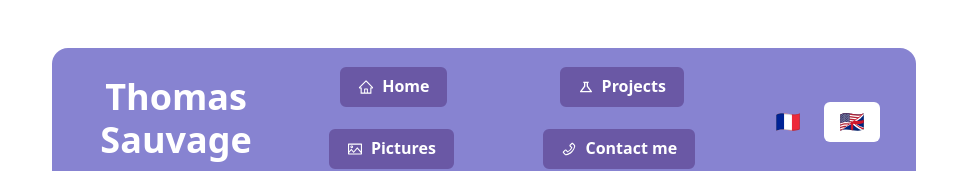
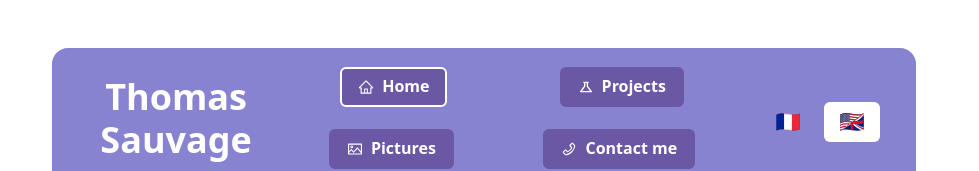
Before and after one commit to ThomasSauvage/react-website, a React (Vite) app: page /#/en in a window 1280 px wide. Shown: the top 171 px of the page, without its empty margins (156-1135 px from the left). Built offline with nearby package versions, Linux system fonts and the light colour scheme.

Commit message:
feat: update sitemap with localized urls

```diff
--- a/src/pages/NavBar.tsx
+++ b/src/pages/NavBar.tsx
@@ -62,7 +62,9 @@ export const NavBar = () => {
                   backgroundColor="veryAccent"
                   borderWidth="2px"
                   borderColor={
-                    actualPath === `/${language}${path}`
+                    actualPath === `/${language}${path}` ||
+                    actualPath === `/${language}${path}/` ||
+                    (path === "/" && actualPath === `/${language}`)
                       ? "white"
                       : "veryAccent"
                   }
```
Also changed, not shown: 1 other file (tests, documents, lock files or other folders).
